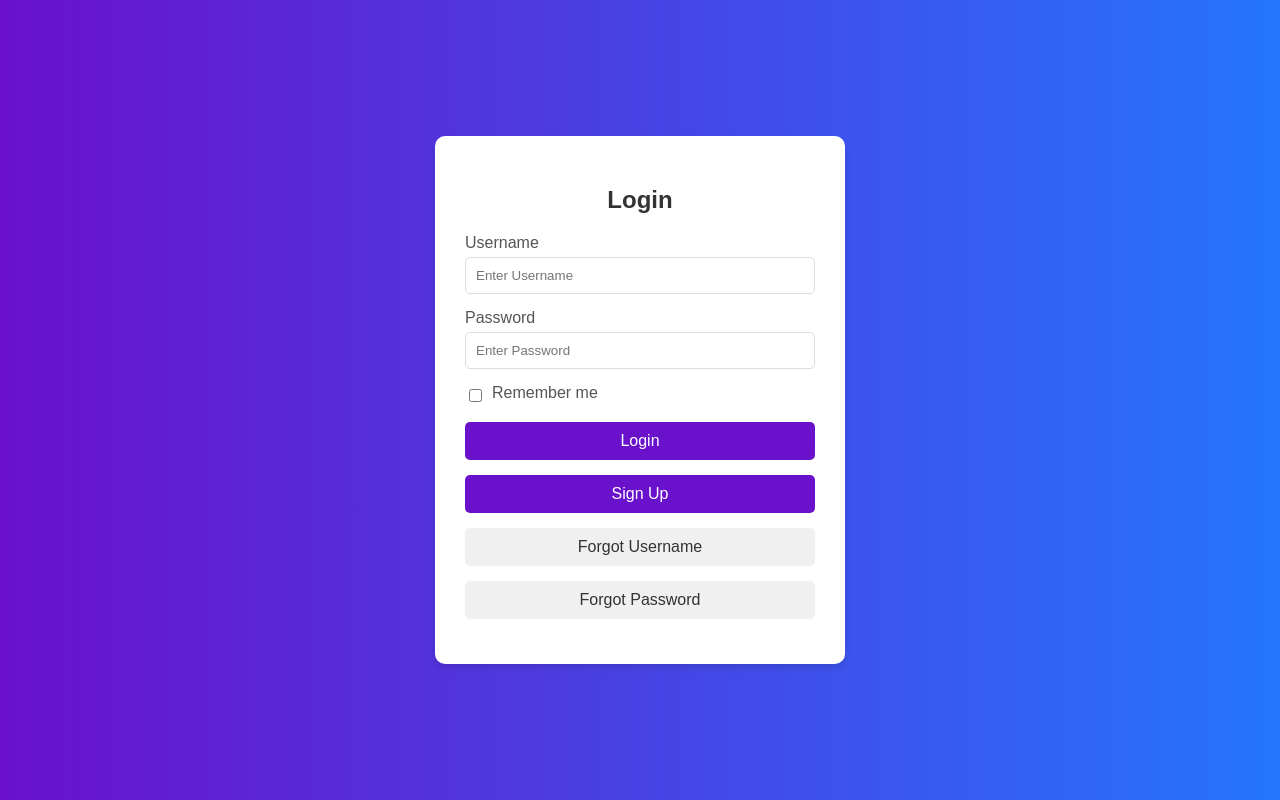
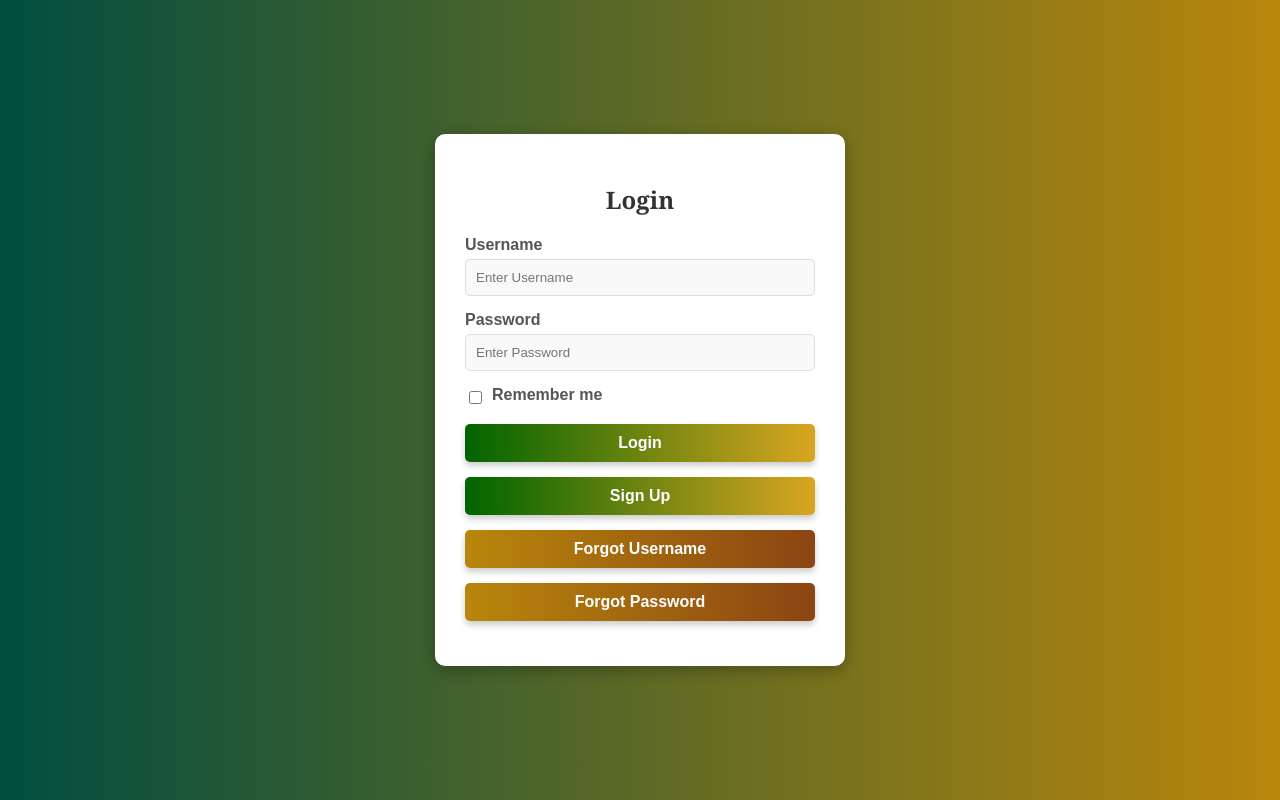
Before and after one commit to narasimhareddyputta94/basic_front_end, a plain HTML site: page src/class_3/Login/login.html in a window 1280 px wide. Drawn offline with Linux system fonts and the light colour scheme.

Commit message:
beautified login page

```diff
--- a/src/class_3/Login/styles.css
+++ b/src/class_3/Login/styles.css
@@ -1,6 +1,6 @@
 body {
     font-family: 'Arial', sans-serif;
-    background: linear-gradient(to right, #6a11cb, #2575fc);
+    background: linear-gradient(to right, #004d40, #b8860b);
     display: flex;
     justify-content: center;
     align-items: center;
@@ -12,14 +12,16 @@ body {
     background: #fff;
     padding: 30px;
     border-radius: 10px;
-    box-shadow: 0 4px 6px rgba(0, 0, 0, 0.1);
+    box-shadow: 0 4px 15px rgba(0, 0, 0, 0.3);
     width: 350px;
 }
 
 .login-form h2, .signup-form h2 {
     text-align: center;
     margin-bottom: 20px;
-    color: #333;
+    color: #333333;
+    font-family: 'Georgia', serif;
+    font-weight: bold;
 }
 
 .input-group {
@@ -30,6 +32,7 @@ body {
     display: block;
     margin-bottom: 5px;
     color: #555;
+    font-weight: bold;
 }
 
 .input-group input {
@@ -38,6 +41,13 @@ body {
     border: 1px solid #ddd;
     border-radius: 5px;
     box-sizing: border-box;
+    font-family: 'Arial', sans-serif;
+    background-color: #f9f9f9;
+    transition: border-color 0.3s;
+}
+
+.input-group input:focus {
+    border-color: #b8860b;
 }
 
 .input-group input[type="checkbox"] {
@@ -55,23 +65,27 @@ body {
     padding: 10px;
     border: none;
     border-radius: 5px;
-    background: #6a11cb;
+    background: linear-gradient(to right, #006400, #daa520);
     color: #fff;
     font-size: 16px;
+    font-weight: bold;
     cursor: pointer;
     text-align: center;
-    transition: background 0.3s;
+    transition: background 0.3s, transform 0.2s;
+    box-shadow: 0 4px 6px rgba(0, 0, 0, 0.2);
 }
 
 .input-group button:hover, .input-group .forgot-button:hover {
-    background: #2575fc;
+    background: linear-gradient(to right, #228b22, #ffdf00);
+    transform: translateY(-2px);
 }
 
 .input-group .forgot-button {
-    background: #f0f0f0;
-    color: #333;
+    background: linear-gradient(to right, #b8860b, #8b4513);
+    color: #fff;
 }
 
 .input-group .forgot-button:hover {
-    background: #ddd;
+    background: linear-gradient(to right, #daa520, #a0522d);
+    color: #fff;
 }
```
Also changed, not shown: src/class_4/index_2.html (+3 -1 lines).
